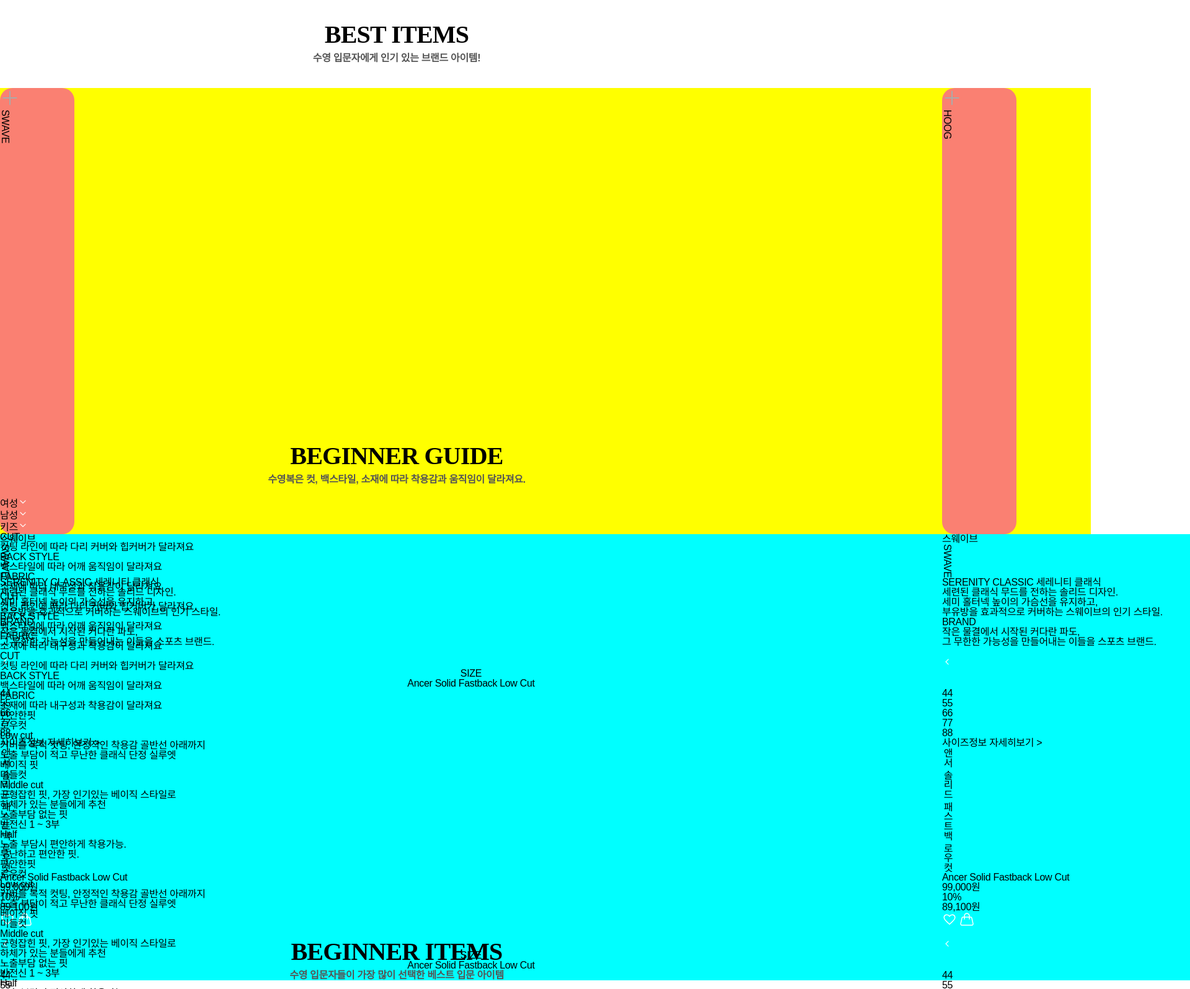
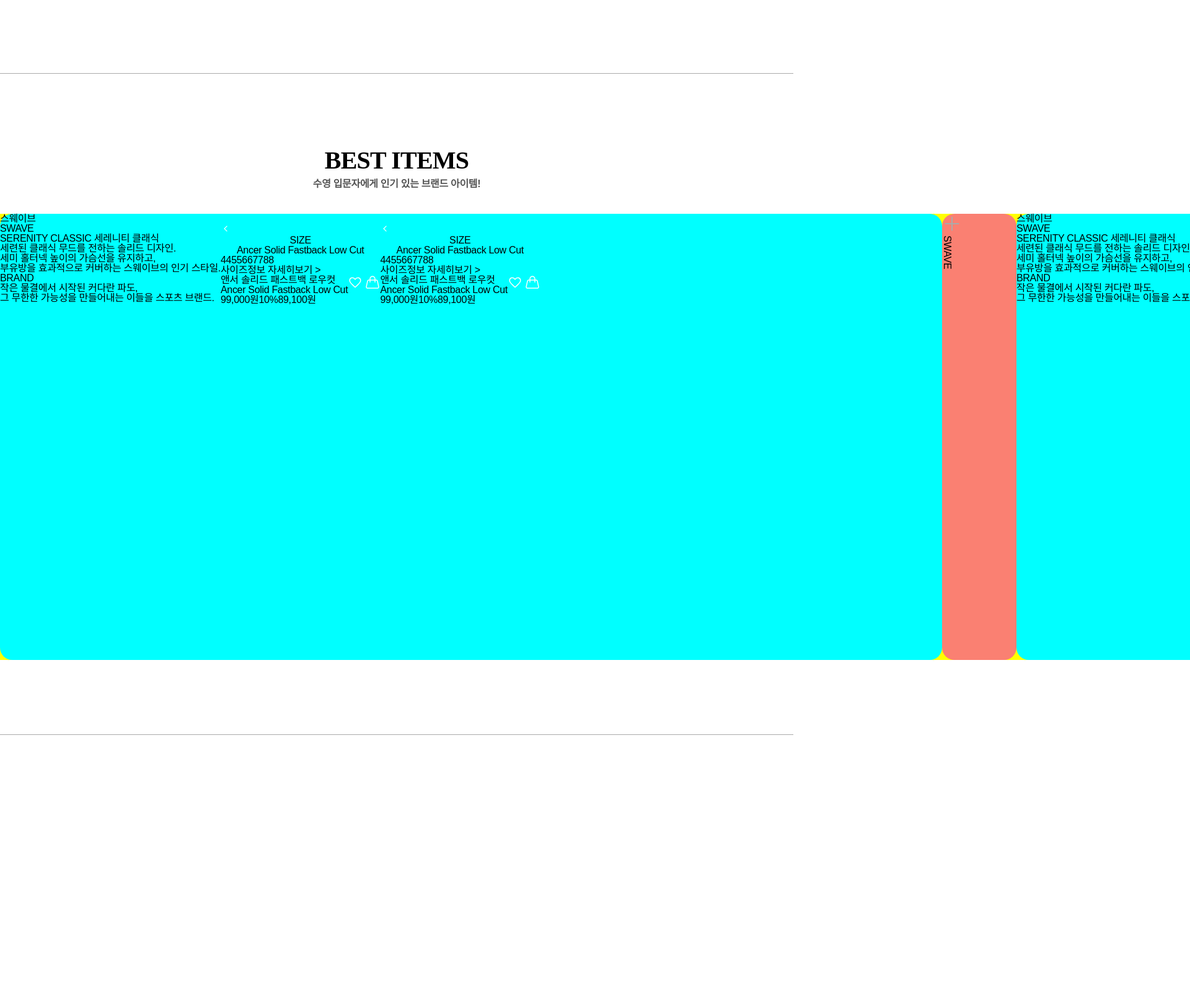
Before and after one commit to juheekimmdesign/swim_love_project, a plain HTML site: page index.html in a window 1280 px wide. Shown: the part 884-2480 px from the top of the page at 62% size, 1920 px wide, since content can reach past the window. After the commit the page ends 2070 px from the top, so only its background shows below. Drawn offline with nearby package versions, Linux system fonts and the light colour scheme; a web font is replaced by a local one.

Commit message:
2열 작업중

```diff
--- a/index.html
+++ b/index.html
@@ -75,11 +75,6 @@
             </div>
             <div class="best_tab">
                 <div class="tab_container swave active">
-                    <!-- 접혔을 때 보이는 탭 -->
-                        <a class="tab">
-                            <img src="./images/plus.svg" alt="more">
-                            <h1>SWAVE</h1>
-                        </a>
                     <!-- 펼쳤을 때 보이는 콘텐츠 내용 -->
                     <div class="tab_contents">
                         <ul class="brand_collection">
@@ -187,13 +182,13 @@
                             </ul>
                         </div>
                     </div>
-                    </div>
-                <div class="tab_container hoog">
                     <!-- 접혔을 때 보이는 탭 -->
                         <a class="tab">
                             <img src="./images/plus.svg" alt="more">
-                        <h1>HOOG</h1>
-                    </a>
+                            <p class="vertical">SWAVE</p>
+                        </a>
+                    </div>
+                <div class="tab_container hoog">
                     <!-- 펼쳤을 때 보이는 콘텐츠 내용 -->
                         <div class="tab_contents">
                         <ul class="brand_collection">
@@ -301,12 +296,17 @@
                             </ul>
                         </div>
                     </div>
+                    <!-- 접혔을 때 보이는 탭 -->
+                    <a class="tab">
+                        <img src="./images/plus.svg" alt="more">
+                        <p class="vertical">HOOG</p>
+                    </a>
                 </div>
                 <div class="tab_container more">
                     <!-- 클릭 했을 때 상품 더보기 링크로 이동 -->
                     <a class="tab">
                         <img src="./images/plus.svg" alt="more">
-                        <h1>MORE</h1>
+                        <p class="vertical">MORE</p>
                     </a>
                 </div>
             </div>
--- a/styles/index.css
+++ b/styles/index.css
@@ -10,7 +10,7 @@
 header .gnb {display: flex; gap: 40px;}
 header .gnb > li {}
 header .gnb > li .gnb1 {font-family: 'Paperlogy'; font-size: 0.88rem; font-weight: 600; letter-spacing: 0; color: #222;}
-header .gnb > li .active {font-family: 'Paperlogy'; font-size: 0.88rem; font-weight: 700; color: #007BFF;}
+header .gnb > li .gnb1:hover {font-family: 'Paperlogy'; font-size: 0.88rem; font-weight: 700; color: #007BFF;}
 header .gnb > li:nth-child(3),
 header .gnb > li:nth-child(6) {
     position: relative;
@@ -28,17 +28,21 @@
 header .gnb > li:nth-child(7) .gnb1,
 header .gnb > li:nth-child(8) .gnb1,
 header .gnb > li:nth-child(9) .gnb1 {font-weight: 400; color: #aaa;}
+header .gnb > li:nth-child(7) .gnb1:hover,
+header .gnb > li:nth-child(8) .gnb1:hover,
+header .gnb > li:nth-child(9) .gnb1:hover {color: #007BFF;}
 header .lnb {display: flex; gap: 20px; align-items: center;}
 header .lnb li {}
 header .lnb li a {}
 header .lnb li a img {}
 /* 메인 시작, 공통 컨테이너 */
 main {}
-main .container {width: 100vw; height: 100vh; border-bottom: 1px solid #aaa;}
+main .container {width: 100vw; min-height: 100vh; border-bottom: 1px solid #aaa;}
 main .container .title {text-align: center;}
 main .container .title h1 {font-family: 'Paperlogy'; font-size: 2.50rem; font-weight: 700;margin-bottom: 10px; }
 main .container .title p {font-weight: 600; color: #555; margin-bottom: 20px;}
 main .container .title .buy_btn {display: inline-block; padding: 16px 40px; border-radius: 40px; font-size: 0.88rem; font-weight: 600; color: #fff; background: #000;}
+main .container .title .buy_btn:hover {background: #333d4b;}
 /* 1. HERO BNR : 히어로배너 시작 */
 main .hero_bnr {padding: 120px 0;}
 main .hero_bnr .hero {background: yellow; width: 1760px; height: 600px; border-radius: 20px; margin-bottom: 30px;}
@@ -58,14 +62,18 @@
 /* 접혔을 때 보이는 탭 : 공통 */
 main .best_item .best_tab {display: flex; width: 1760px; height: 720px; margin: 0 auto; background: yellow; }
 main .best_item .best_tab img {}
-main .best_item .best_tab h1 {writing-mode: vertical-rl; text-orientation: mixed;}
+main .best_item .best_tab .vertical {writing-mode: vertical-rl; text-orientation: mixed;}
 /* 펼쳤을 때 보이는 콘텐츠 내용 : 공통 */
-main .best_item .best_tab .tab_container { }
+main .best_item .best_tab .tab_container {display: flex; }
 main .best_item .best_tab .tab_container .tab {display: block; height: 720px; width: 120px; background: salmon; border-radius: 20px;}
 main .best_item .best_tab .tab_container .tab img {}
 main .best_item .best_tab .tab_container .tab h1 {}
-main .best_item .best_tab .tab_container .tab_contents {width: 1520px; height: 720px; margin: 0 auto;  background: aqua;}
-main .best_item .best_tab .tab_container .tab_contents .brand_collection {}
+main .best_item .best_tab .tab_container .tab_contents {
+    display: flex;
+    width: 1520px; height: 720px; margin: 0 auto;  background: aqua;
+    border-radius: 20px;
+}
+main .best_item .best_tab .tab_container .tab_contents .brand_collection {display: flex; flex-flow: column nowrap;}
 main .best_item .best_tab .tab_container .tab_contents .brand_collection .collection_info {}
 main .best_item .best_tab .tab_container .tab_contents .brand_collection .collection_info .brand_link {}
 main .best_item .best_tab .tab_container .tab_contents .brand_collection .collection_info .brand_link a {}
@@ -74,7 +82,7 @@
 main .best_item .best_tab .tab_container .tab_contents .brand_collection .collection_info .brand_link .collection_info {}
 main .best_item .best_tab .tab_container .tab_contents .brand_collection .brand_info {}
 main .best_item .best_tab .tab_container .tab_contents .brand_collection .brand_info p {}
-main .best_item .best_tab .tab_container .tab_contents .product_item {}
+main .best_item .best_tab .tab_container .tab_contents .product_item {display: flex;}
 main .best_item .best_tab .tab_container .tab_contents .product_item .item {}
 main .best_item .best_tab .tab_container .tab_contents .product_item .item .item_img  {}
 main .best_item .best_tab .tab_container .tab_contents .product_item .item .item_img .item_link {}
@@ -86,13 +94,14 @@
 main .best_item .best_tab .tab_container .tab_contents .product_item .item .item_img .item_size .size_info .title {}
 main .best_item .best_tab .tab_container .tab_contents .product_item .item .item_img .item_size .size_info .title dt {}
 main .best_item .best_tab .tab_container .tab_contents .product_item .item .item_img .item_size .size_info .title dd {}
-main .best_item .best_tab .tab_container .tab_contents .product_item .item .item_img .item_size .size_info .size {}
+main .best_item .best_tab .tab_container .tab_contents .product_item .item .item_img .item_size .size_info .size {display: flex;}
 main .best_item .best_tab .tab_container .tab_contents .product_item .item .item_img .item_size .size_info .size li {}
 main .best_item .best_tab .tab_container .tab_contents .product_item .item .item_img .item_size .size_info p {}
+main .best_item .best_tab .tab_container .tab_contents .product_item .item .item_info  {display: flex;}
 main .best_item .best_tab .tab_container .tab_contents .product_item .item .item_info .info {}
 main .best_item .best_tab .tab_container .tab_contents .product_item .item .item_info .info h1 {}
 main .best_item .best_tab .tab_container .tab_contents .product_item .item .item_info .info p  {}
-main .best_item .best_tab .tab_container .tab_contents .product_item .item .item_info .info .item_price  {}
+main .best_item .best_tab .tab_container .tab_contents .product_item .item .item_info .info .item_price  {display: flex;}
 main .best_item .best_tab .tab_container .tab_contents .product_item .item .item_info .info .item_price .price {}
 main .best_item .best_tab .tab_container .tab_contents .product_item .item .item_info .info .item_price .dis_percent {}
 main .best_item .best_tab .tab_container .tab_contents .product_item .item .item_info .info .item_price .dis_price {}
@@ -101,3 +110,9 @@
 main .best_item .best_tab .tab_container .tab_contents .product_item .item .item_info .btn {}
 main .best_item .best_tab .tab_container .tab_contents .product_item .item .item_info .btn a {}
 main .best_item .best_tab .tab_container .tab_contents .product_item .item .item_info .btn a img {}
+main .beginner_guide {display: none;}
+main .beginner_items {display: none;}
+main .custom_cap {display: none;}
+main .review {display: none;}
+main .promotion {display: none;}
+footer {display: none;}
```
Lines whose indentation alone changed are shown as unchanged.
